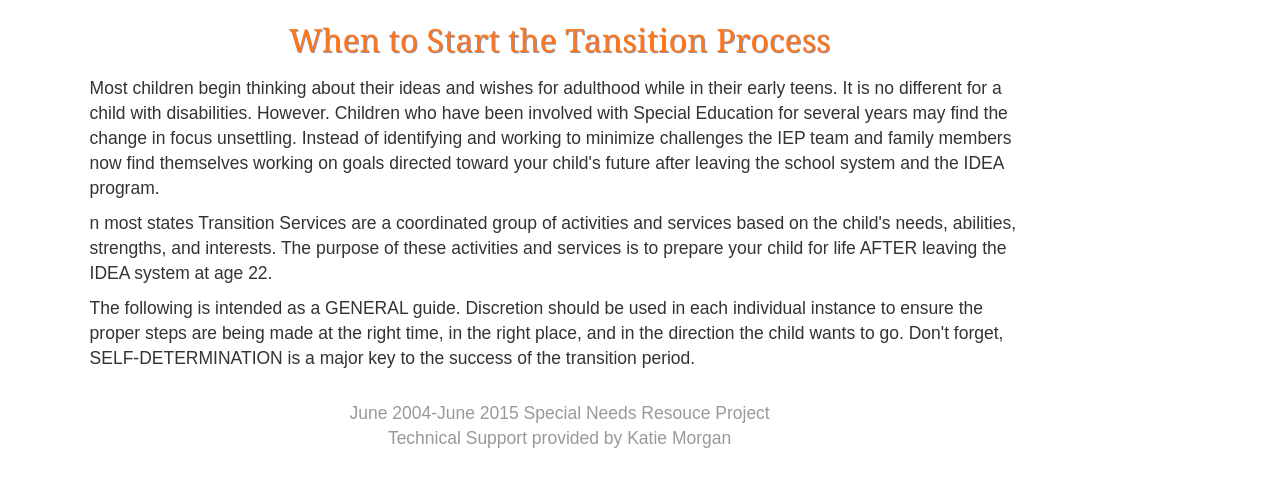
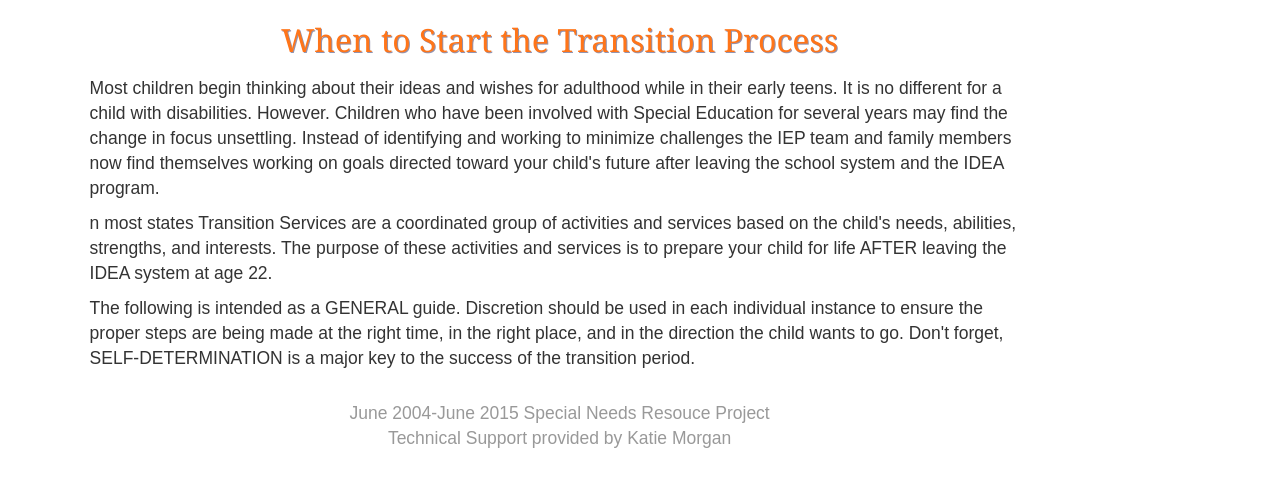
Before and after one commit to kmorgan724/snrproject, a plain HTML site: page html/Transition/adult.html in a window 1280 px wide. Shown: the part 977-1464 px from the top of the page. Drawn offline with nearby package versions, Linux system fonts and the light colour scheme; a script that the page names is missing.

Commit message:
Spelling
Corrected spelling error

```diff
--- a/html/Transition/adult.html
+++ b/html/Transition/adult.html
@@ -74,7 +74,7 @@
 
  <div id="wrapper">
   <section>
-<h1>When to Start the Tansition Process</h1>
+<h1>When to Start the Transition Process</h1>
   <p>Most children begin thinking about their ideas and wishes for adulthood while in their early teens. It is no different for a child with disabilities. However. Children who have been involved with Special Education for several years may find the change in focus unsettling. Instead of identifying and working to minimize challenges the IEP team and family members now find themselves working on goals directed toward your child's future after leaving the school system and the IDEA program.</p>
 
   <p>n most states Transition Services are a coordinated group of activities and services based on the child's needs, abilities, strengths, and interests. The purpose of these activities and services is to prepare your child for life AFTER leaving the IDEA system at age 22.</p>
```
